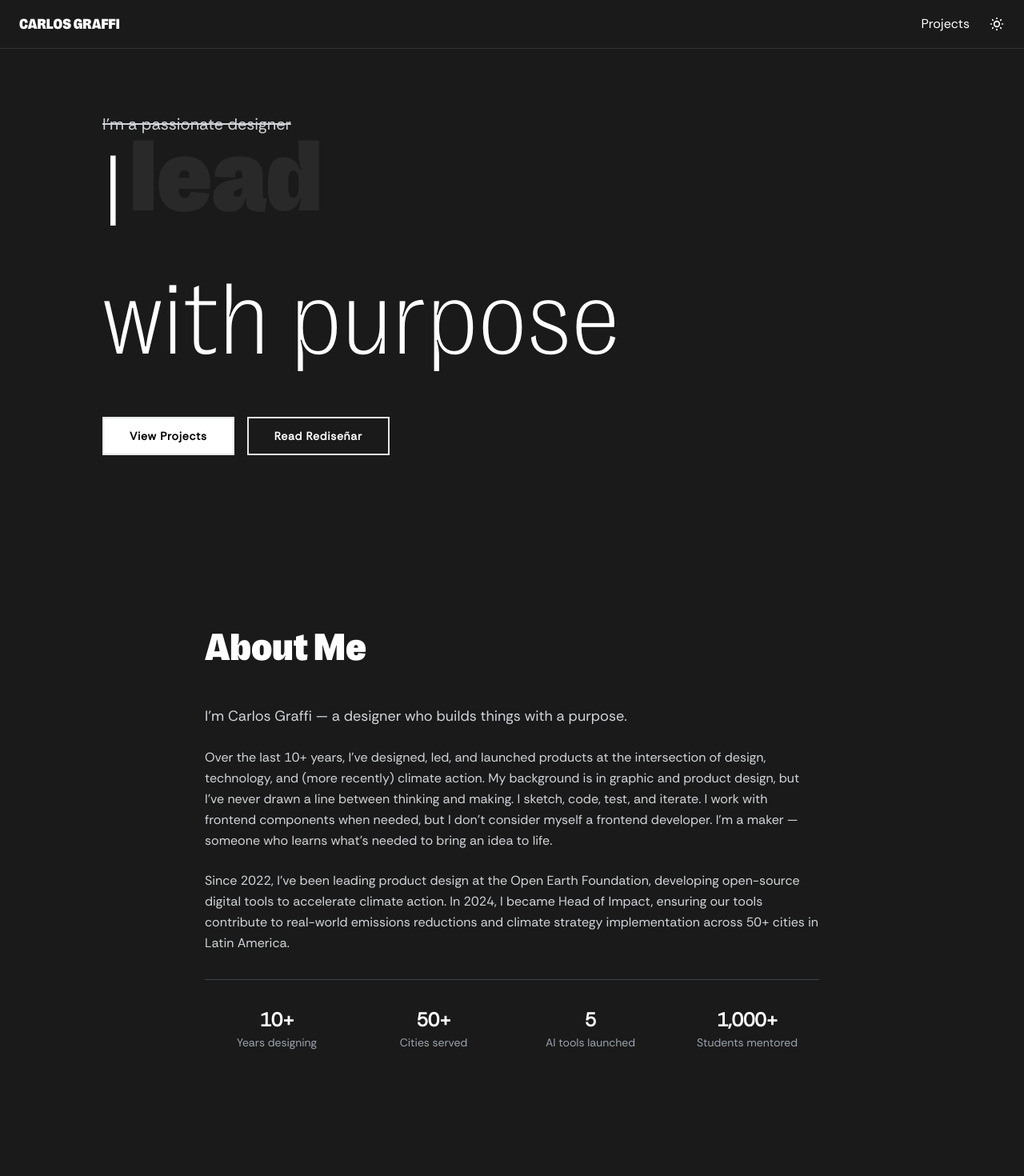
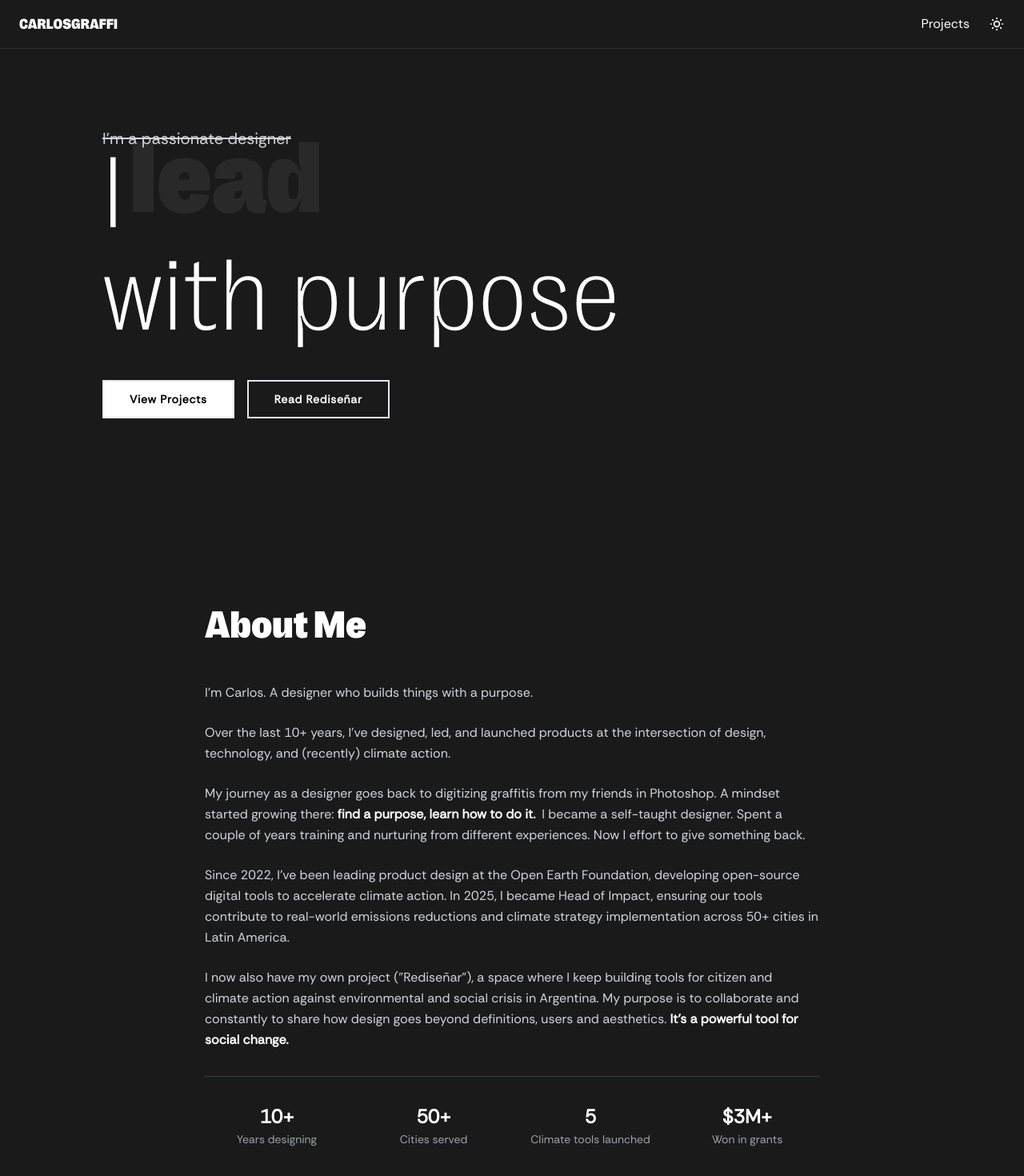
Before and after one commit to carlosgraffi/redisenarCommunity, a Next.js app: page / in a window 1280 px wide. Shown: the top 1470 px of the page at 80% size. Built offline with nearby package versions, Linux system fonts and the light colour scheme; no server answers.

Commit message:
Checkpoint before assistant change: Update the homepage to better showcase personal journey and achievements
Refactors src/app/page.tsx and src/components/RotatingText.tsx to improve content and typography, also modifies src/components/Topbar.tsx.

Replit-Commit-Author: Assistant

```diff
--- a/src/app/page.tsx
+++ b/src/app/page.tsx
@@ -21,15 +21,22 @@ export default function Home() {
               About Me
             </h2>
             <div className="prose prose-lg prose-invert max-w-none">
-              <p className="text-lg text-gray-300 leading-relaxed mb-6">
-                I'm Carlos Graffi — a designer who builds things with a purpose.
+              <p className="text-base text-gray-300 leading-relaxed mb-6">
+                I'm Carlos. A designer who builds things with a purpose.
               </p>
               <p className="text-base text-gray-300 leading-relaxed mb-6">
-                Over the last 10+ years, I've designed, led, and launched products at the intersection of design, technology, and (more recently) climate action. My background is in graphic and product design, but I've never drawn a line between thinking and making. I sketch, code, test, and iterate. I work with frontend components when needed, but I don't consider myself a frontend developer. I'm a maker — someone who learns what's needed to bring an idea to life.
+                Over the last 10+ years, I've designed, led, and launched products at the intersection of design, technology, and (recently) climate action.
               </p>
               <p className="text-base text-gray-300 leading-relaxed mb-6">
-                Since 2022, I've been leading product design at the Open Earth Foundation, developing open-source digital tools to accelerate climate action. In 2024, I became Head of Impact, ensuring our tools contribute to real-world emissions reductions and climate strategy implementation across 50+ cities in Latin America.
+                My journey as a designer goes back to digitizing graffitis from my friends in Photoshop. A mindset started growing there: <span className="text-white font-semibold mr-2">find a purpose, learn how to do it.</span>
+               I became a self-taught designer. Spent a couple of years training and nurturing from different experiences. Now I effort to give something back.</p>
+              <p className="text-base text-gray-300 leading-relaxed mb-6">
+                Since 2022, I've been leading product design at the Open Earth Foundation, developing open-source digital tools to accelerate climate action. In 2025, I became Head of Impact, ensuring our tools contribute to real-world emissions reductions and climate strategy implementation across 50+ cities in Latin America.
               </p>
+              <p className="text-base text-gray-300 leading-relaxed mb-6">
+                I now also have my own project ("Rediseñar"), a space where I keep building tools for citizen and climate action against environmental and social crisis in Argentina. My purpose is to collaborate and constantly to share how design goes beyond definitions, users and aesthetics. <span className="text-white font-semibold mr-2">It's a powerful tool for social change.</span>
+              </p>
+
               <div className="grid grid-cols-2 md:grid-cols-4 gap-4 mt-8 pt-8 border-t border-gray-700">
                 <div className="text-center">
                   <div className="text-2xl font-bold text-white">10+</div>
@@ -41,11 +48,11 @@ export default function Home() {
                 </div>
                 <div className="text-center">
                   <div className="text-2xl font-bold text-white">5</div>
-                  <div className="text-sm text-gray-400">AI tools launched</div>
+                  <div className="text-sm text-gray-400">Climate tools launched</div>
                 </div>
                 <div className="text-center">
-                  <div className="text-2xl font-bold text-white">1,000+</div>
-                  <div className="text-sm text-gray-400">Students mentored</div>
+                  <div className="text-2xl font-bold text-white">$3M+</div>
+                  <div className="text-sm text-gray-400">Won in grants</div>
                 </div>
               </div>
             </div>
@@ -66,7 +73,7 @@ export default function Home() {
             </p>
             <div className="flex flex-col sm:flex-row gap-4 justify-center">
               <a
-                href="mailto:carlos@redisenar.com"
+                href="mailto:carlos@redisen.ar"
                 className="inline-block bg-white text-black border-2 py-3 px-6 font-bold text-sm tracking-wider hover:bg-white hover:text-black hover:rounded-br-2xl hover:rounded-tl-2xl transition-all duration-300 ease-in-out focus:outline-none focus:ring-2 focus:ring-white/50"
                 aria-label="Send email to Carlos"
               >
--- a/src/components/RotatingText.tsx
+++ b/src/components/RotatingText.tsx
@@ -64,7 +64,7 @@ export default function RotatingText() {
     >
       <div className="flex items-baseline">
         <span
-          className="text-5xl sm:text-6xl md:text-7xl lg:text-8xl xl:text-9xl font-thunderLight uppercase mr-1 sm:mr-2 leading-tight transition-all"
+          className="text-5xl sm:text-6xl md:text-7xl lg:text-8xl xl:text-9xl font-thunderLight uppercase mr-1 sm:mr-2 leading-none transition-all"
           aria-hidden="true"
         >
           I
@@ -81,7 +81,7 @@ export default function RotatingText() {
               animate={prefersReducedMotion ? {} : { opacity: 1, y: 0 }}
               exit={prefersReducedMotion ? {} : { opacity: 0, y: -20 }}
               transition={{ duration: 0.85 }}
-              className="text-5xl sm:text-6xl md:text-7xl lg:text-8xl xl:text-9xl font-thunder leading-tight inline-block"
+              className="text-5xl sm:text-6xl md:text-7xl lg:text-8xl xl:text-9xl font-thunder leading-none inline-block"
             >
               {words[index]}
             </motion.span>
@@ -89,7 +89,7 @@ export default function RotatingText() {
         </div>
       </div>
       <span
-        className="text-5xl sm:text-6xl md:text-7xl lg:text-8xl xl:text-9xl font-thunderLight leading-tight transition-all"
+        className="text-5xl sm:text-6xl md:text-7xl lg:text-8xl xl:text-9xl font-thunderLight leading-none transition-all"
         aria-hidden="true"
       >
         with purpose
--- a/src/components/Topbar.tsx
+++ b/src/components/Topbar.tsx
@@ -24,7 +24,7 @@ export default function Topbar() {
         >
           <h1>
             <span className="text-lg uppercase font-thunder tracking-normal">
-              Carlos Graffi
+              CarlosGraffi
             </span>
           </h1>
         </Link>
```
